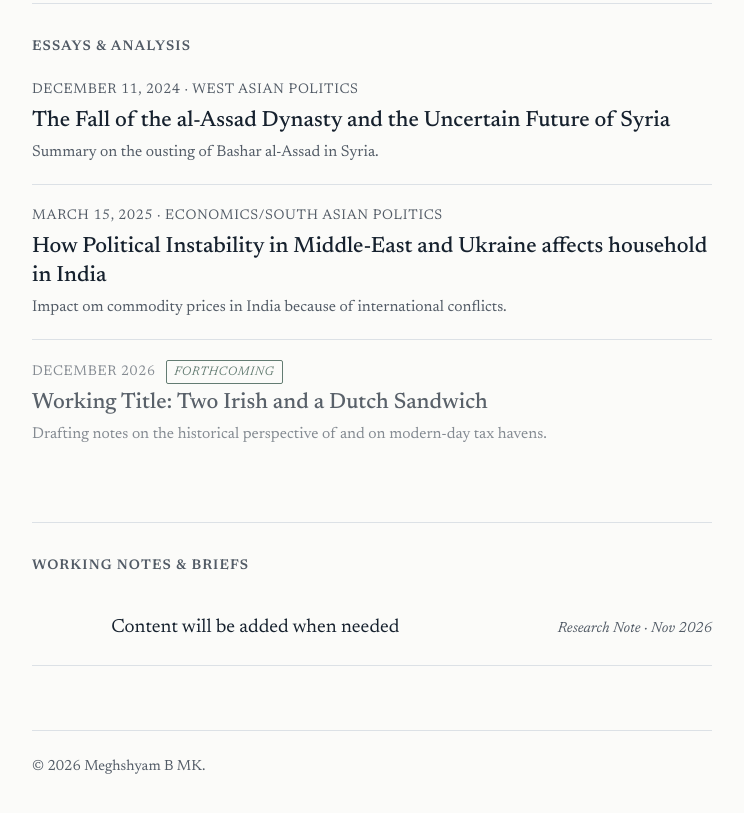
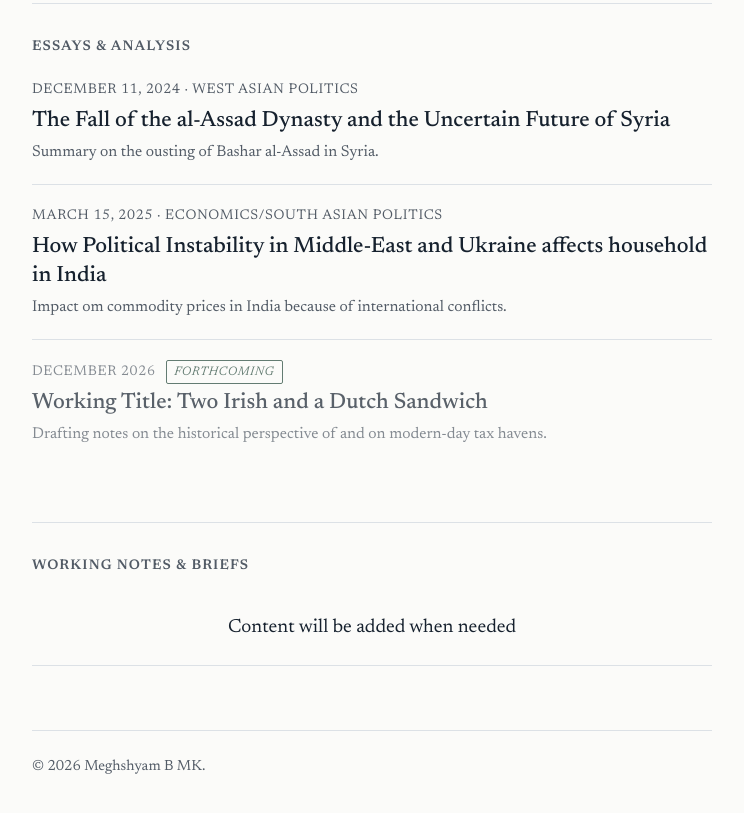
Before and after one commit to mbmk-site/mbmk-site.github.io, a plain HTML site: page index.html in a window 1280 px wide. Shown: the part 486-1299 px from the top of the page, without its empty margins (96-840 px from the left). Drawn offline with Linux system fonts and the light colour scheme.

Commit message:
Update index.html

```diff
--- a/index.html
+++ b/index.html
@@ -74,7 +74,6 @@
       <ul class="brief-list">
         <li>
           <p></p>Content will be added when needed</p>
-          <span class="brief-outlet">Research Note &middot; Nov 2026</span>
         </li>
       </ul>
     </section>
```
